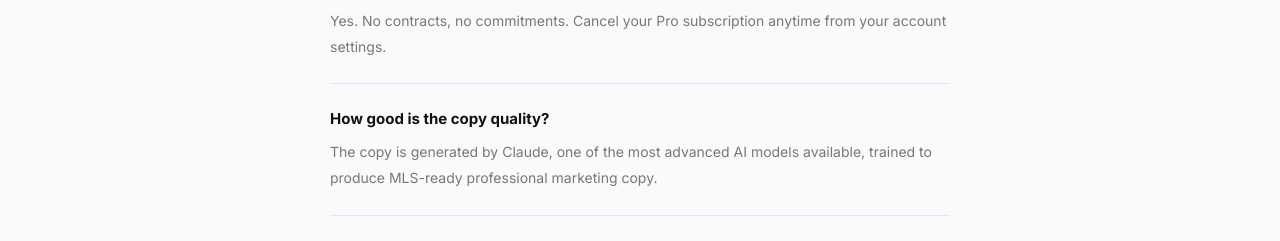
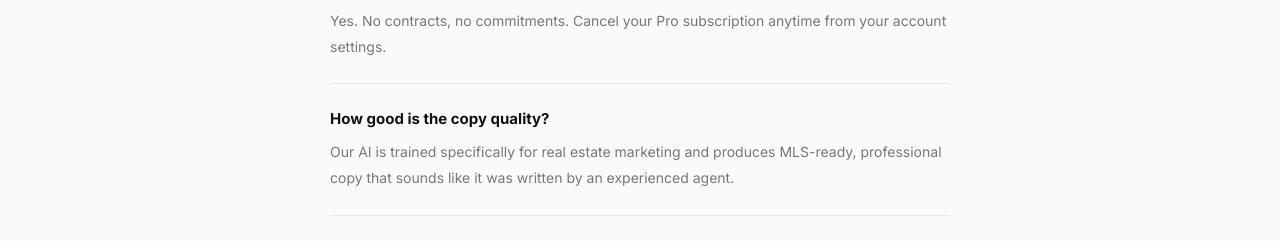
Before and after one commit to APD013/listing-whisperer, a Next.js app: page / in a window 1280 px wide. Shown: the part 6940-7181 px from the top of the page. Built offline with nearby package versions, Linux system fonts and the light colour scheme.

Commit message:
Remove Claude mention from FAQ

```diff
--- a/src/app/page.tsx
+++ b/src/app/page.tsx
@@ -365,7 +365,7 @@ export default function Home() {
             {q:'What is Snap & Start?',a:'On your phone or tablet, upload property photos on-site. Our AI detects visible features, you confirm the details, and generate your first draft before you leave the property.'},
             {q:'How is this different from ChatGPT?',a:'Listing Whisperer is purpose-YOUR AI FIELD ASSISTANT FOR REAL ESTATE. It covers the entire listing workflow — seller prep, on-site drafts, and full marketing launch — not just copy generation. No prompt writing required.'},
             {q:'Can I cancel anytime?',a:'Yes. No contracts, no commitments. Cancel your Pro subscription anytime from your account settings.'},
-            {q:'How good is the copy quality?',a:'The copy is generated by Claude, one of the most advanced AI models available, trained to produce MLS-ready professional marketing copy.'},
+            {q:'How good is the copy quality?',a:'Our AI is trained specifically for real estate marketing and produces MLS-ready, professional copy that sounds like it was written by an experienced agent.'},
           ].map(({q,a}) => (
             <div key={q} style={{borderBottom:'1px solid #e5e7eb',paddingBottom:'1.5rem',marginBottom:'1.5rem'}}>
               <p style={{fontWeight:'700',fontSize:'15px',marginBottom:'8px',color:'#111'}}>{q}</p>
```
